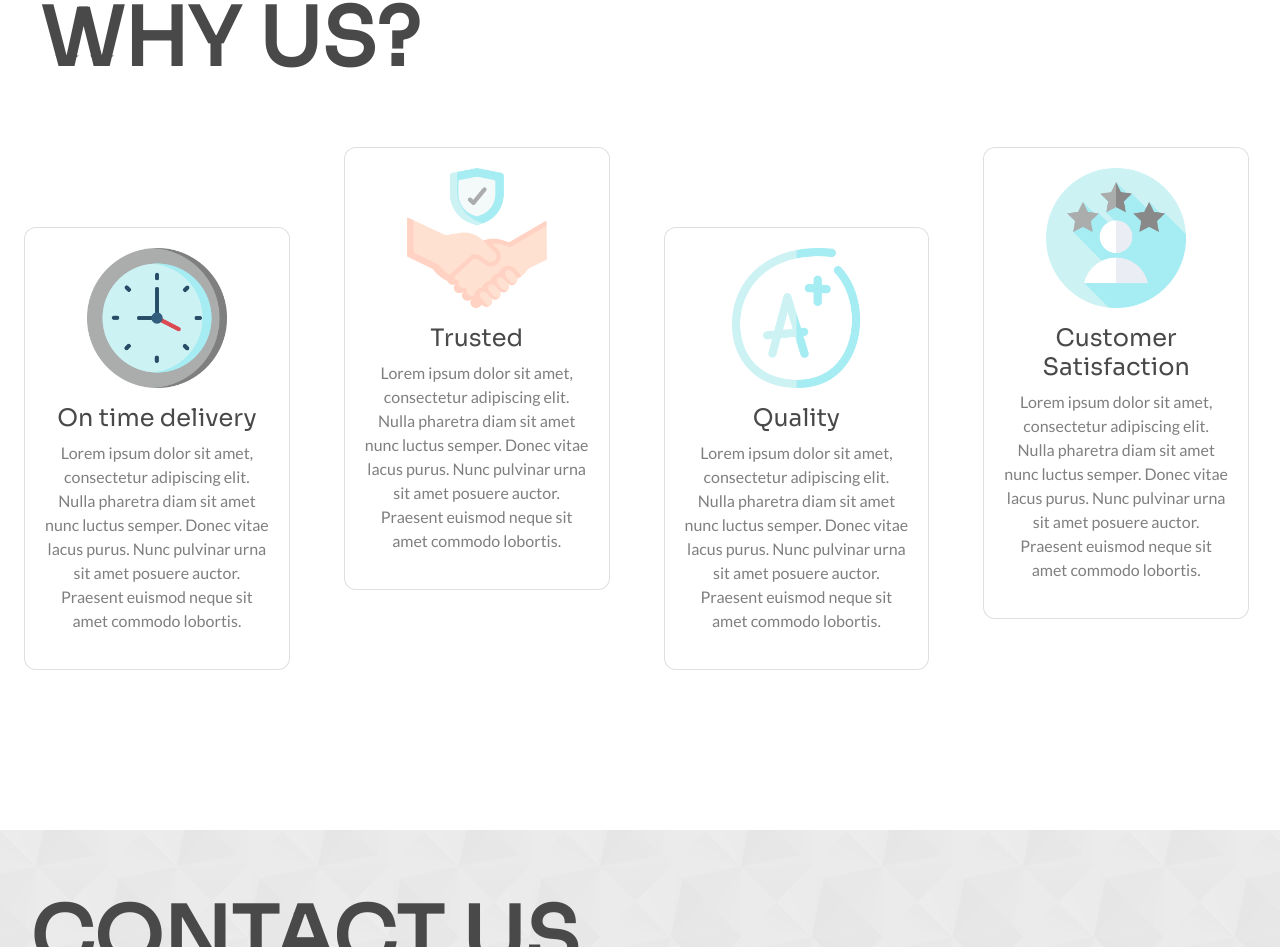
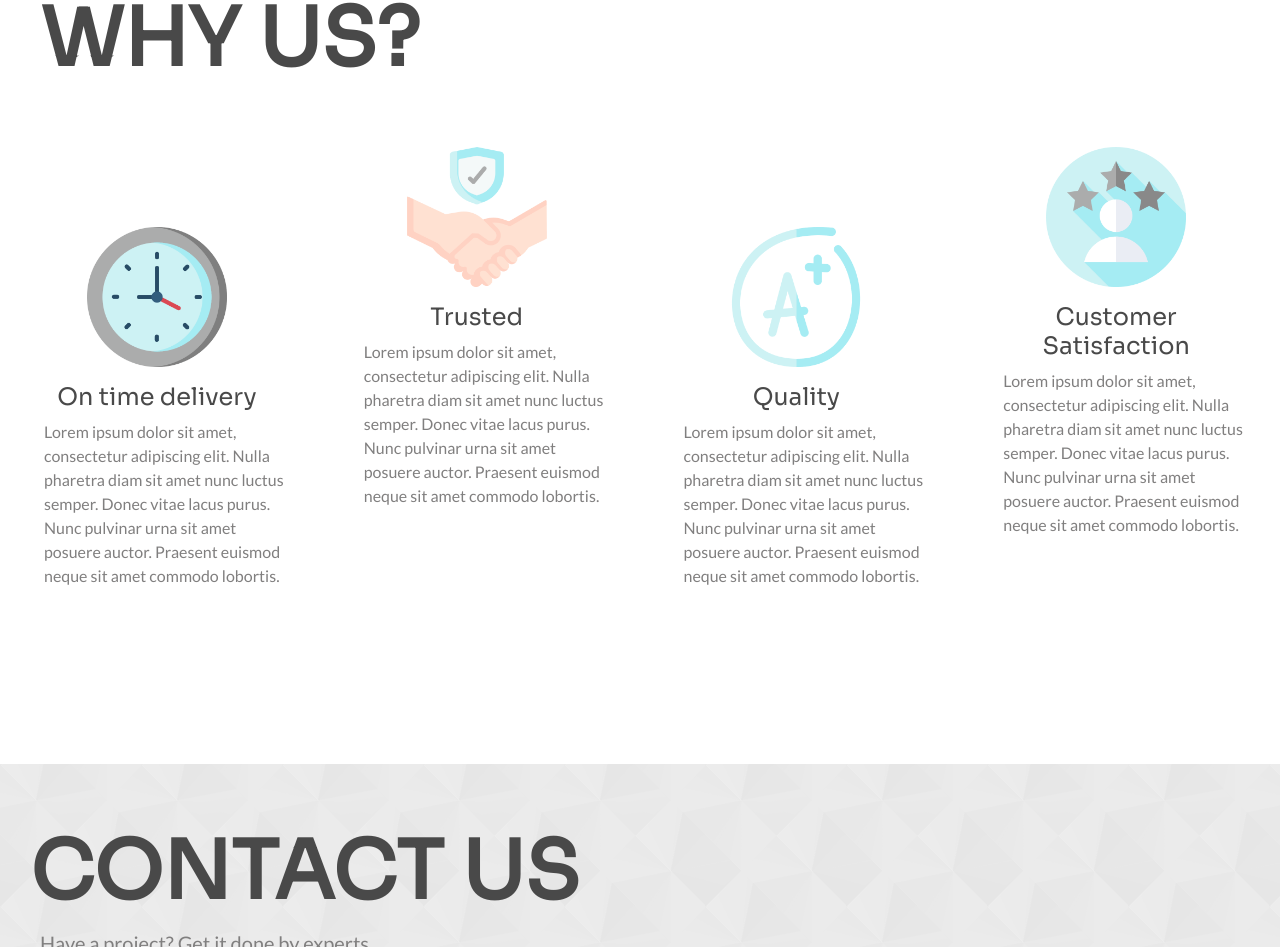
Before and after one commit to chitranshjain/havrocksolutions, a React (Create React App) app: page / in a window 1280 px wide. Shown: the part 1706-2653 px from the top of the page. Built offline with nearby package versions, Linux system fonts and the light colour scheme; a web font is replaced by a local one.

Commit message:
card - container

```diff
--- a/src/components/What.jsx
+++ b/src/components/What.jsx
@@ -16,17 +16,17 @@ function What() {
 
     return <div id="why">
         <h2 data-aos="zoom-in-up" className="what-title">WHY US?</h2>
-        <div data-aos="flip-up" className="row reasons-row">
-            <div className="col col-lg-3 col-sm-12 ontime">
+        <div className="row reasons-row">
+            <div data-aos="fade-down" data-aos-duration="3000" className="col col-lg-3 col-sm-12 ontime">
                 <WhyUsCard img={clock} title="On time delivery" desc="Lorem ipsum dolor sit amet, consectetur adipiscing elit. Nulla pharetra diam sit amet nunc luctus semper. Donec vitae lacus purus. Nunc pulvinar urna sit amet posuere auctor. Praesent euismod neque sit amet commodo lobortis." />
             </div>
-            <div className="col col-lg-3 col-sm-12 trust">
+            <div data-aos="fade-up" data-aos-duration="1500" className="col col-lg-3 col-sm-12 trust">
                 <WhyUsCard img={trust} title="Trusted" desc="Lorem ipsum dolor sit amet, consectetur adipiscing elit. Nulla pharetra diam sit amet nunc luctus semper. Donec vitae lacus purus. Nunc pulvinar urna sit amet posuere auctor. Praesent euismod neque sit amet commodo lobortis." />
             </div>
-            <div className="col col-lg-3 col-sm-12 quality">
+            <div data-aos="fade-down" data-aos-duration="3000" className="col col-lg-3 col-sm-12 quality">
                 <WhyUsCard img={excellence} title="Quality" desc="Lorem ipsum dolor sit amet, consectetur adipiscing elit. Nulla pharetra diam sit amet nunc luctus semper. Donec vitae lacus purus. Nunc pulvinar urna sit amet posuere auctor. Praesent euismod neque sit amet commodo lobortis." />
             </div>
-            <div className="col col-lg-3 col-sm-12 satisfaction">
+            <div data-aos="fade-up" data-aos-duration="1500" className="col col-lg-3 col-sm-12 satisfaction">
                 <WhyUsCard img={satisfaction} title="Customer Satisfaction" desc="Lorem ipsum dolor sit amet, consectetur adipiscing elit. Nulla pharetra diam sit amet nunc luctus semper. Donec vitae lacus purus. Nunc pulvinar urna sit amet posuere auctor. Praesent euismod neque sit amet commodo lobortis." />
             </div>
         </div>
--- a/src/components/WhyUsCard.jsx
+++ b/src/components/WhyUsCard.jsx
@@ -4,13 +4,11 @@ import "../styles/WhyUsCard.css";
 
 function WhyUsCard(props) {
     return <div className="why-us-card">
-        <Card className="why-card">
-            <Card.Body>
+        <div className="why-card">
                 <img className="reason-img" src={props.img} />
                 <h3 className="reason-title">{props.title}</h3>
                 <p className="reason-desc">{props.desc}</p>
-            </Card.Body>
-        </Card>
+        </div>
     </div>
 }
 
--- a/src/styles/WhyUsCard.css
+++ b/src/styles/WhyUsCard.css
@@ -2,13 +2,6 @@
     background-color: white;
     border-radius: 12px;
     margin-left: 24px;
-}
-
-.why-card:hover {
-    background-color: #43e0f1;
-    transform: scale(1.06);
-    transition: all 0.4s ease-in-out 0s;
-    box-shadow: 10px 10px 10px 6px rgba(20, 219, 241, 0);
 }
 
 .reason-img {
@@ -25,6 +18,8 @@
 .reason-desc {
     font-family: "Lato", sans-serif;
     color:  #807f7f;
+    text-align: left;
+    margin-left: 20px;
 }
 
 @media screen and (max-width: 1080px) {
```
